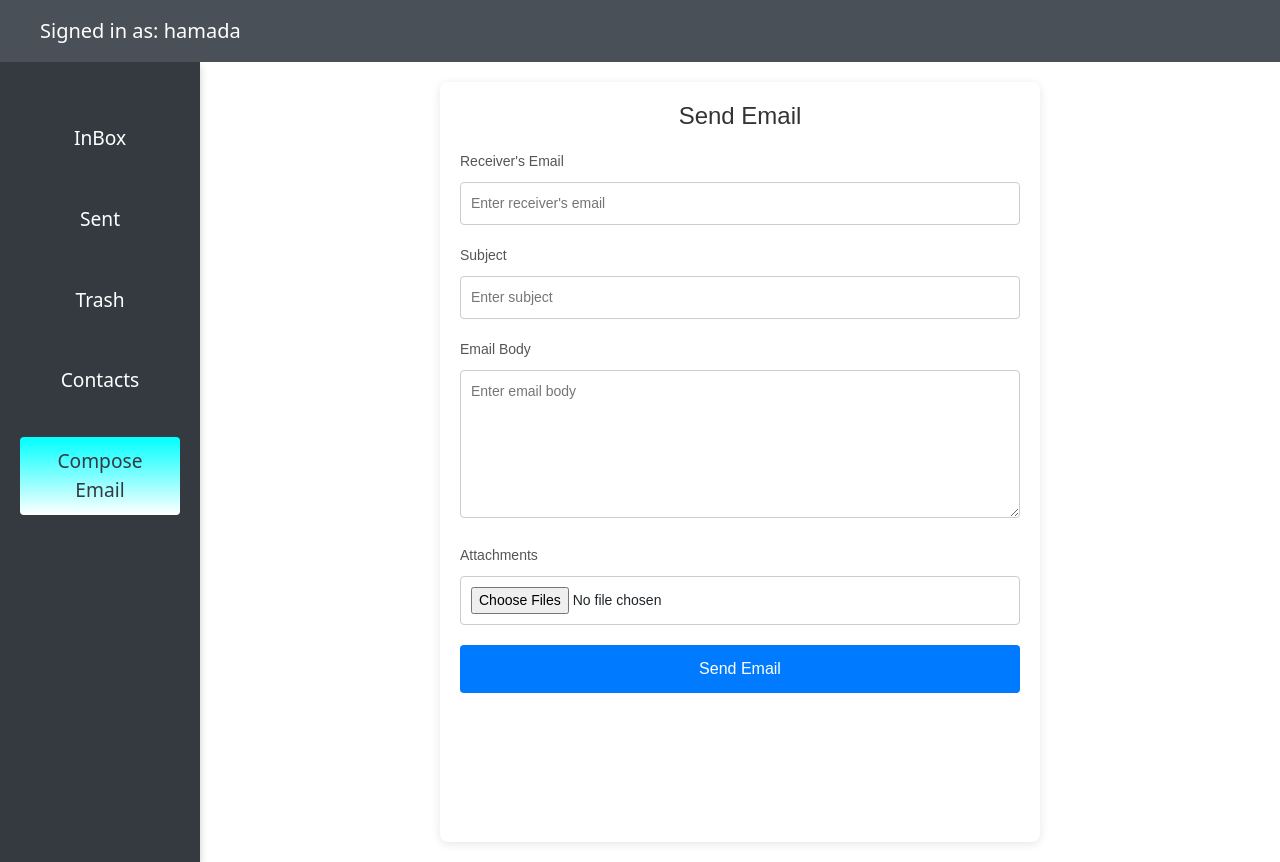
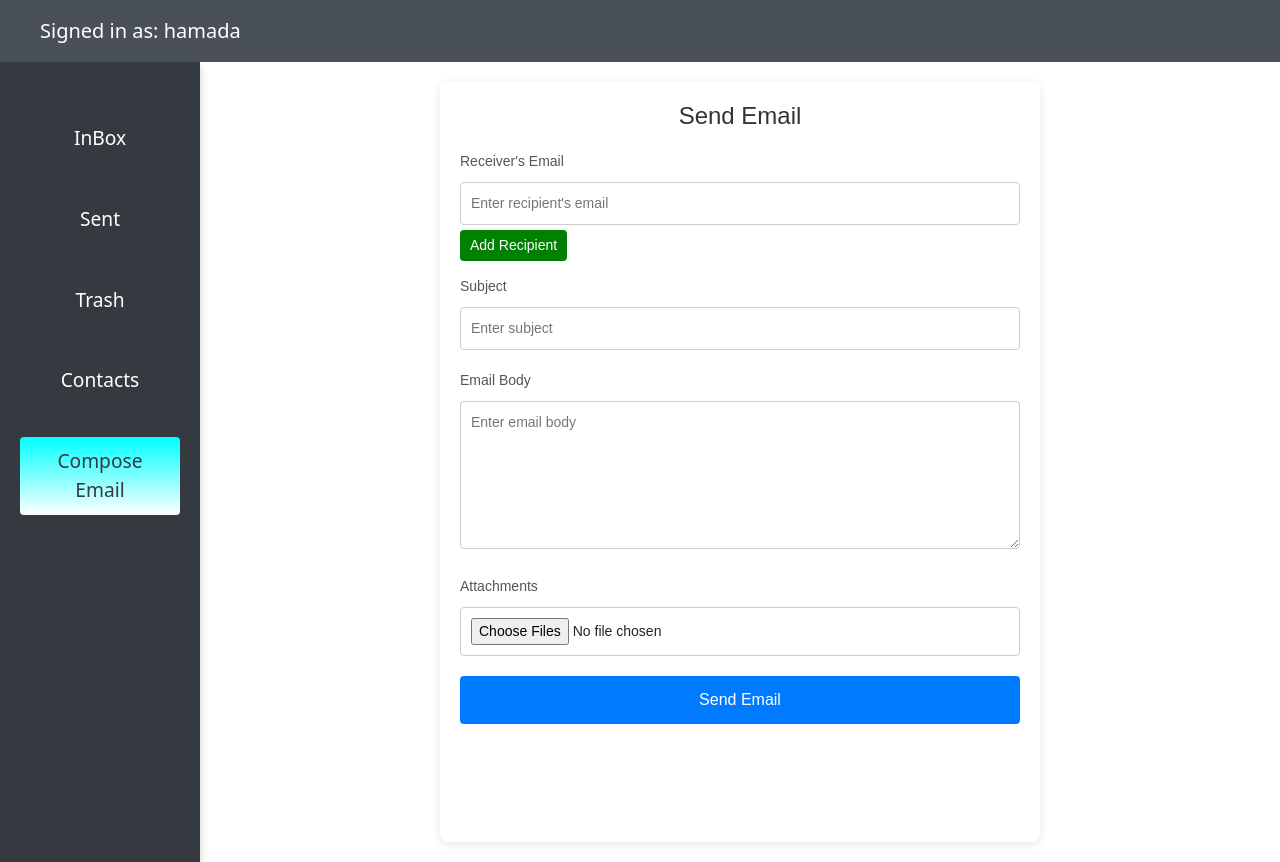
Before and after one commit to EngineerHema/Mail-project, a React (Create React App) app in the folder front-end/: page /myComposeEmail in a window 1280 px wide. Built offline with nearby package versions, Linux system fonts and the light colour scheme.

Commit message:
attachements encoded | multi recipient emails handled

```diff
--- a/front-end/src/composeEmail/EmailForm.js
+++ b/front-end/src/composeEmail/EmailForm.js
@@ -8,8 +8,9 @@ const EmailForm = () => {
     fromAddress: '',
     subject: '',
     receiverEmail: '',
+    toAddress: [],
     body: '',
-    attachments: [], // Array to hold multiple file names
+    attachments: [], // Array to hold file objects with content and metadata
   });
 
   const handleChange = (e) => {
@@ -20,16 +21,41 @@ const EmailForm = () => {
     }));
   };
 
+  const handleAddRecipient = () => {
+    if (formData.receiverEmail.trim() !== '') {
+      setFormData((prevData) => ({
+        ...prevData,
+        toAddress: [...prevData.toAddress, formData.receiverEmail.trim()],
+        receiverEmail: '', // Clear the input box
+      }));
+    }
+  };
+
   const handleFileChange = (e) => {
     const files = Array.from(e.target.files); // Convert FileList to array
-    const fileNames = files.map(file => file.name); // Extract file names
-    setFormData((prevData) => ({
-      ...prevData,
-      attachments: [...prevData.attachments, ...fileNames], // Add new file names to the array
-    }));
+    files.forEach((file) => {
+      const reader = new FileReader();
+      reader.onload = (event) => {
+        const fileContent = event.target.result; // Base64 encoded content
+
+        // Create a file object with metadata and encoded content
+        const fileObject = {
+          name: file.name,
+          type: file.type,
+          size: file.size,
+          content: fileContent, // Base64 encoded content
+        };
+
+        // Append this file object to the attachments list
+        setFormData((prevData) => ({
+          ...prevData,
+          attachments: [...prevData.attachments, fileObject],
+        }));
+      };
+      reader.readAsDataURL(file); // Read file as a data URL (Base64)
+    });
   };
 
-  // Function to send email to backend
   const sendEmailToBackend = async (emailData) => {
     try {
       console.log(emailData);
@@ -50,35 +76,34 @@ const EmailForm = () => {
     }
   };
 
-  // Handle form submission
   const handleSubmit = (e) => {
     e.preventDefault();
 
-    // Build the email using the EmailBuilder
     const emailBuilder = new EmailBuilder();
-
-    // Add all email properties
     const email = emailBuilder
-      .setFromAddress('your-email@example.com')  // You can customize the sender's address as needed
-      .setToAddress(formData.receiverEmail)
+      .setFromAddress('your-email@example.com') // Sender's email
       .setSubject(formData.subject)
       .setBody(formData.body);
 
-    // Add attachments to the email
-    formData.attachments.forEach((attachment) => {
-      emailBuilder.addAttachment(attachment);
-    });
+    // Add all recipients
+    formData.toAddress.forEach((address) => emailBuilder.addToAddress(address));
 
-    // Send the email as JSON to the backend
+    // Add encoded attachments
+    formData.attachments.forEach((attachment) =>
+      emailBuilder.addAttachment(attachment)
+    );
+
     const emailObject = emailBuilder.build();
     sendEmailToBackend(emailObject);
 
-    // Reset the form after submission (including the attachments array)
+    // Reset the form
     setFormData({
+      fromAddress: '',
       subject: '',
       receiverEmail: '',
+      toAddress: [],
       body: '',
-      attachments: [],  // Reset the attachments array
+      attachments: [],
     });
   };
 
@@ -93,9 +118,18 @@ const EmailForm = () => {
           name="receiverEmail"
           value={formData.receiverEmail}
           onChange={handleChange}
-          placeholder="Enter receiver's email"
-          required
+          placeholder="Enter recipient's email"
         />
+        <button type="button" onClick={handleAddRecipient} className="add-recipient-btn">
+          Add Recipient
+        </button>
+        {formData.toAddress.length > 0 && (
+          <ul className="recipient-list">
+            {formData.toAddress.map((email, index) => (
+              <li key={index}>{email}</li>
+            ))}
+          </ul>
+        )}
       </div>
       <div className="form-group">
         <label htmlFor="subject">Subject</label>
@@ -109,7 +143,6 @@ const EmailForm = () => {
           required
         />
       </div>
-
       <div className="form-group">
         <label htmlFor="body">Email Body</label>
         <textarea
@@ -122,7 +155,6 @@ const EmailForm = () => {
           required
         />
       </div>
-
       <div className="form-group">
         <label htmlFor="attachments">Attachments</label>
         <input
@@ -131,19 +163,20 @@ const EmailForm = () => {
           name="attachments"
           onChange={handleFileChange}
           accept="*/*"
-          multiple // Allow multiple file selections
+          multiple
         />
         {formData.attachments.length > 0 && (
           <ul className="attachment-list">
             {formData.attachments.map((attachment, index) => (
-              <li key={index}>{attachment}</li>
+              <li key={index}>{attachment.name}</li>
             ))}
           </ul>
         )}
       </div>
-      <button type="submit" className="submit-btn">Send Email</button>
+      <button type="submit" className="submit-btn">
+        Send Email
+      </button>
     </form>
-
   );
 };
 
--- a/front-end/src/composeEmail/NewEmail.js
+++ b/front-end/src/composeEmail/NewEmail.js
@@ -3,7 +3,7 @@
 export class Email {
   constructor(fromAddress, toAddress, subject, body, attachments) {
     this.fromAddress = fromAddress;
-      this.toAddress = toAddress;
+    this.toAddress = toAddress; // Array of strings
     this.subject = subject;
     this.body = body;
     this.attachments = attachments;
@@ -13,7 +13,7 @@ export class Email {
 export class EmailBuilder {
   constructor() {
     this.fromAddress = ''; // Assuming the "from" address is hardcoded or can be passed separately
-      this.toAddress = '';
+    this.toAddress = []; // Array of strings for multiple recipients
     this.subject = '';
     this.body = '';
     this.attachments = [];
@@ -24,8 +24,10 @@ export class Email {
     return this;
   }
 
-    setToAddress(toAddress) {
-      this.toAddress = toAddress;
+  addToAddress(address) {
+    if (address && !this.toAddress.includes(address)) {
+      this.toAddress.push(address); // Add unique address
+    }
     return this;
   }
 
--- a/front-end/src/style/EmailForm.css
+++ b/front-end/src/style/EmailForm.css
@@ -83,3 +83,19 @@ select {
   margin-top: 5px;
   word-wrap: break-word;
 }
+
+.add-recipient-btn {
+  display: inline-block;
+  padding: 5px 10px; /* Smaller padding for compactness */
+  font-size: 14px; /* Smaller font size */
+  background-color: green; /* Standard blue button color */
+  color: #fff; /* White text */
+  border: none; /* Remove border */
+  border-radius: 4px; /* Slightly rounded corners */
+  cursor: pointer; /* Pointer cursor on hover */
+  transition: background-color 0.3s ease; /* Smooth hover effect */
+}
+
+.add-recipient-btn:hover {
+  background-color: #0056b3; /* Darker blue on hover */
+}
```
Also changed, not shown: 1 other file (tests, documents, lock files or other folders). Lines whose indentation alone changed are shown as unchanged.
